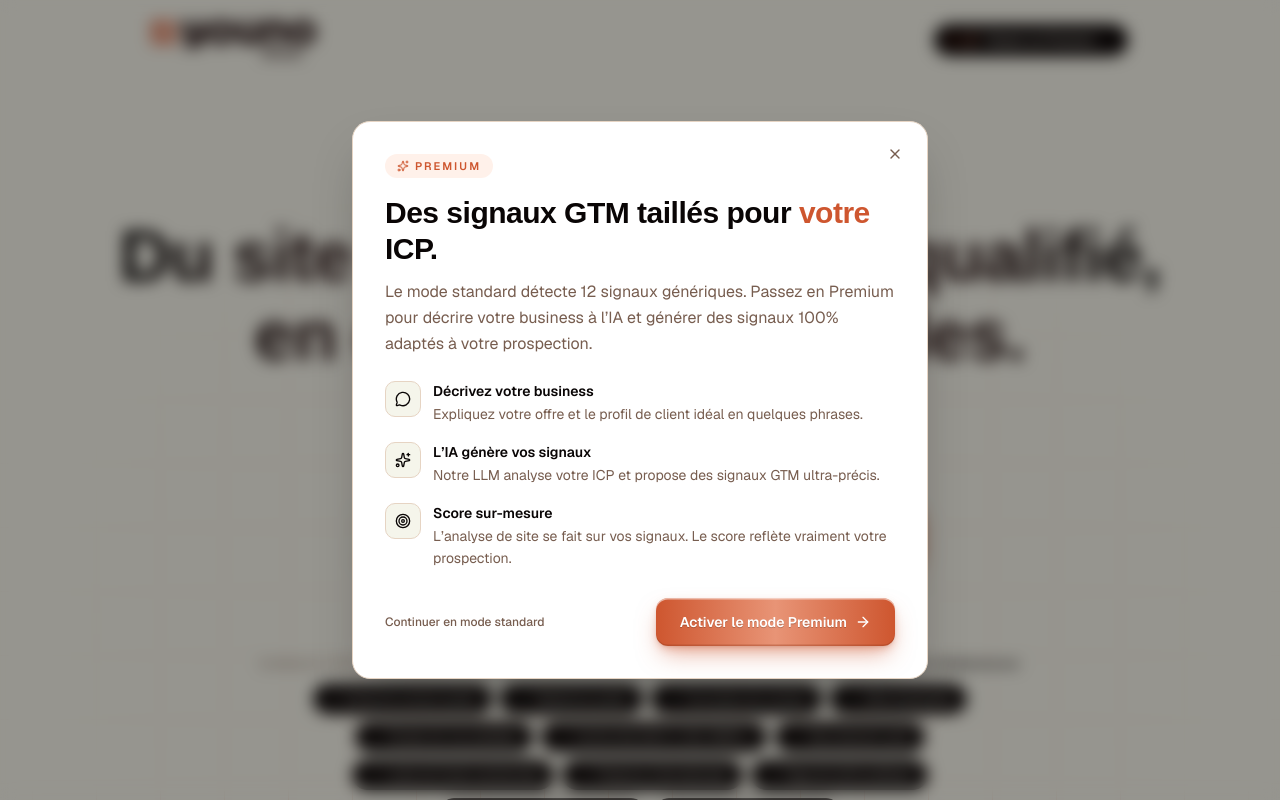
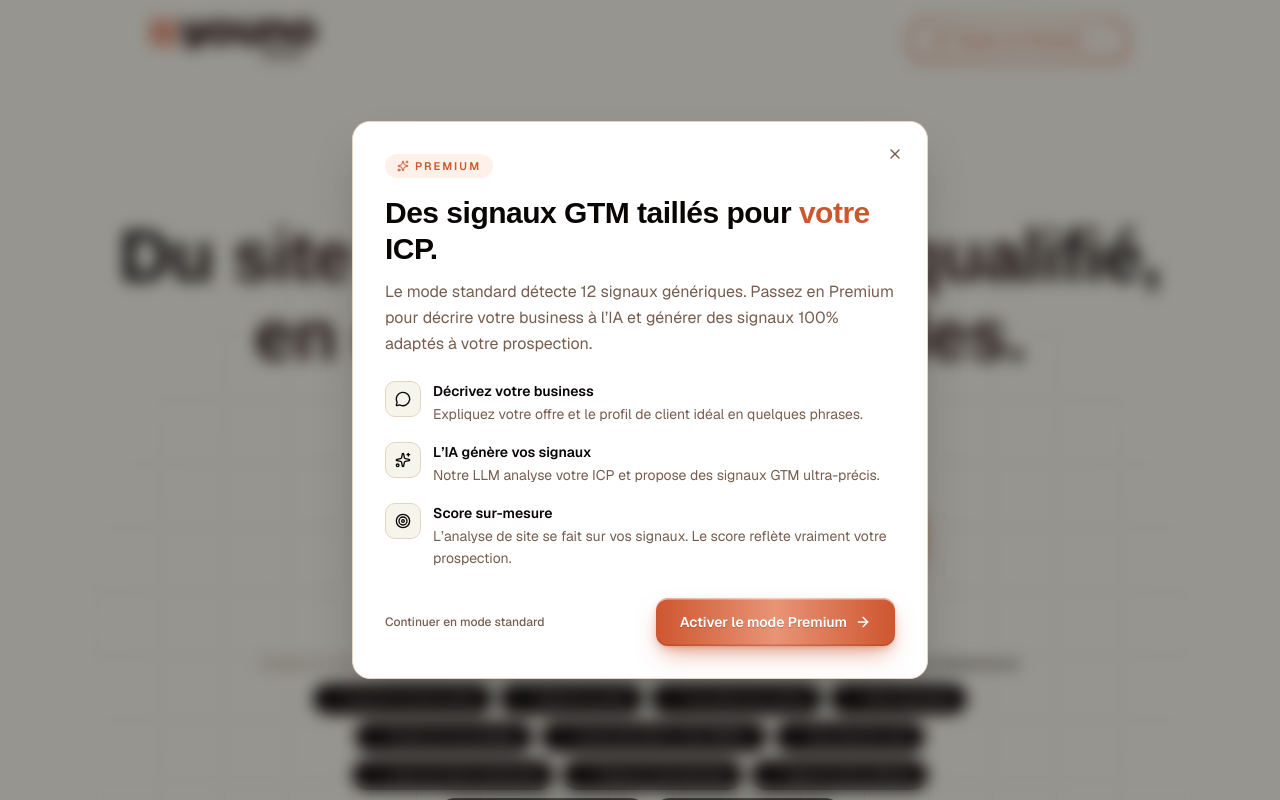
Before and after one commit to HamzaNADIFI07/Youno-Scout, a Next.js app: page / in a window 1280 px wide. Shown: the top 800 px of the page. Built offline with nearby package versions, Linux system fonts and the light colour scheme; a web font is replaced by a local one.

Commit message:
style: premium CTA with orange gradient border and transparent center

```diff
--- a/src/components/site-header.tsx
+++ b/src/components/site-header.tsx
@@ -24,17 +24,23 @@ export function SiteHeader({
         {showPremiumCta ? (
           <Link
             href="/premium"
-            className="group inline-flex items-center gap-2 rounded-full bg-foreground px-4 py-2 text-xs font-semibold text-background shadow-sm transition-all hover:bg-foreground/90 hover:shadow-md"
+            style={{
+              background:
+                "linear-gradient(#f5f5eb, #f5f5eb) padding-box, linear-gradient(90deg, #ce562f 0%, #e89476 50%, #ce562f 100%) border-box",
+              border: "2px solid transparent",
+              borderRadius: "12px",
+              color: "#ce562f",
+              boxShadow:
+                "0 4px 12px -4px rgba(206,86,47,0.3), 0 1px 2px rgba(0,0,0,0.04)",
+              textShadow: "0 1px 0 rgba(255,255,255,0.4)",
+            }}
+            className="group inline-flex items-center gap-2 px-5 py-2 text-sm font-semibold transition-all hover:-translate-y-px"
           >
-            <span className="relative flex size-1.5" aria-hidden>
-              <span className="absolute inline-flex size-full animate-ping rounded-full bg-[#ce562f] opacity-75" />
-              <span className="relative inline-flex size-1.5 rounded-full bg-[#ce562f]" />
-            </span>
-            <Sparkles className="size-3.5 text-[#e89476]" aria-hidden />
-            <span>Passer en Premium</span>
+            <Sparkles className="size-4" aria-hidden />
+            Passer en Premium
             <span
               aria-hidden
-              className="-ml-1 inline-block transition-transform group-hover:translate-x-0.5"
+              className="inline-block transition-transform group-hover:translate-x-0.5"
             >
               →
             </span>
```
